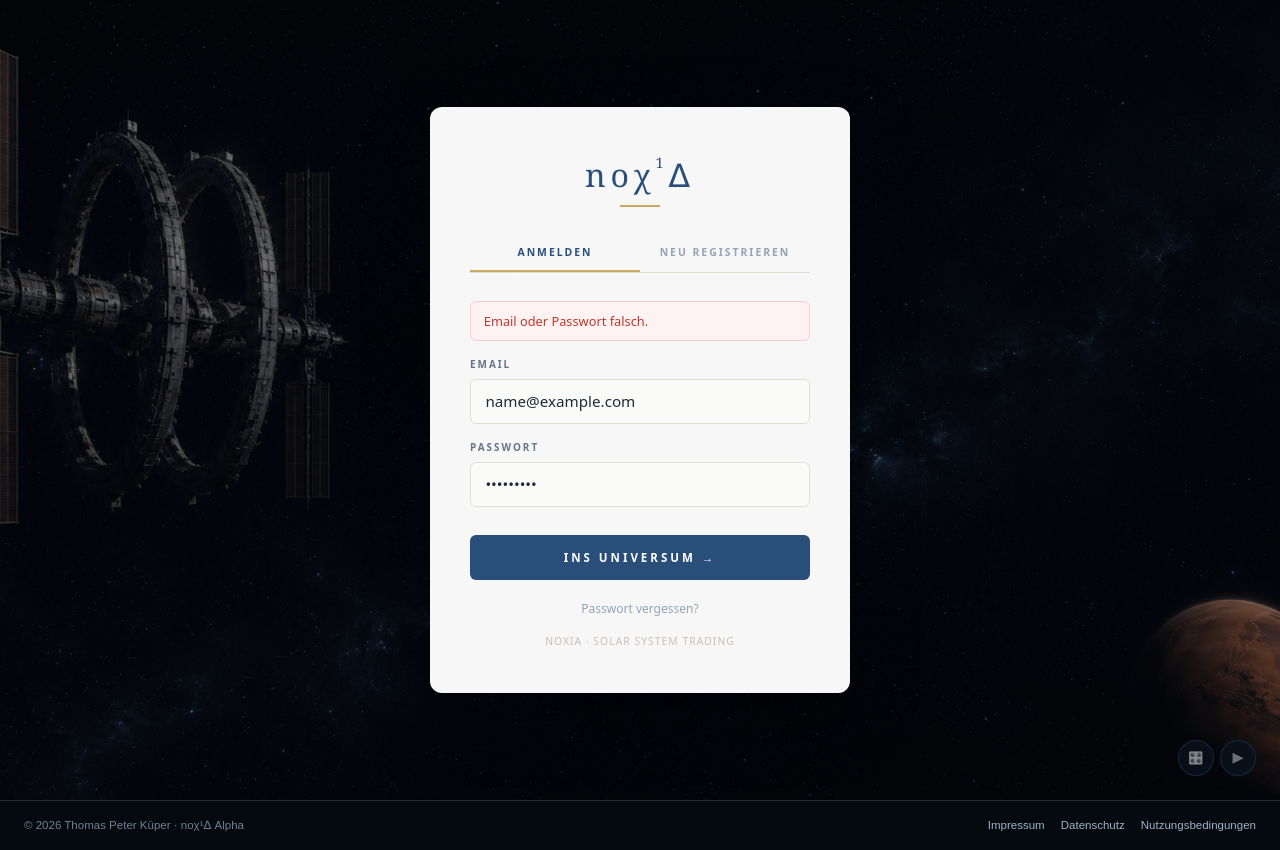
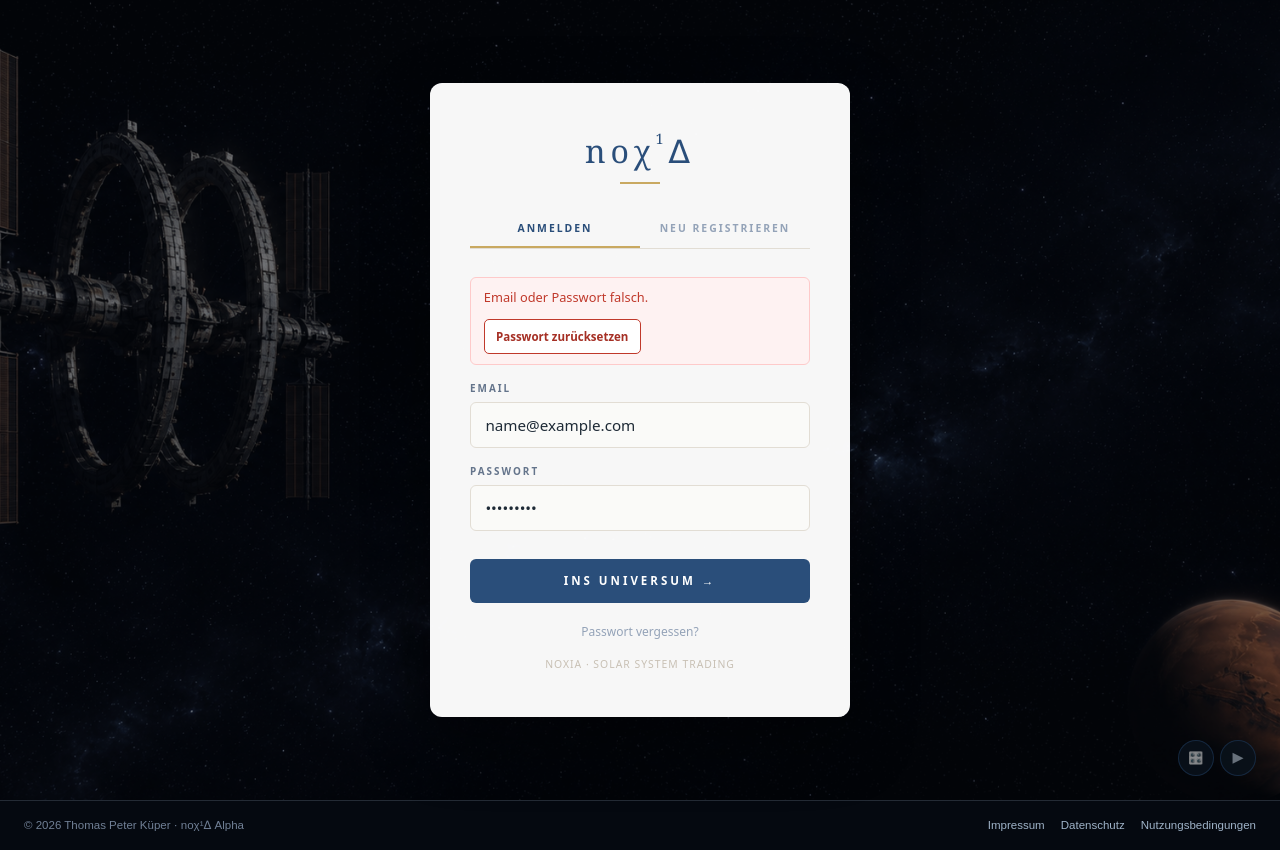
Before and after one commit to thomaspeterkueper/noxiagame, a Next.js app: page /auth/login in a window 1280 px wide. Both pictures are taken after typing "name@example.com", "Sample123" into the empty fields and a click on the button "INS UNIVERSUM →". Built offline with nearby package versions, Linux system fonts and the light colour scheme; no server answers.

Commit message:
feat(auth): show password reset after failed login

```diff
--- a/app/auth/login/page.tsx
+++ b/app/auth/login/page.tsx
@@ -16,6 +16,7 @@ export default function LoginPage() {
   const [error, setError]       = useState('')
   const [loading, setLoading]   = useState(false)
   const [visible, setVisible]   = useState(false)
+  const [loginFailed, setLoginFailed] = useState(false)
 
   // Fade-in nach Mount
   useEffect(() => { setTimeout(() => setVisible(true), 50) }, [])
@@ -23,6 +24,7 @@ export default function LoginPage() {
   async function handleLogin(e: React.FormEvent) {
     e.preventDefault()
     setError('')
+    setLoginFailed(false)
     setLoading(true)
 
     const supabase = createClient()
@@ -47,6 +49,7 @@ export default function LoginPage() {
       } else {
         setError('Email oder Passwort falsch.')
       }
+      setLoginFailed(true)
       setLoading(false)
       return
     }
@@ -124,6 +127,26 @@ export default function LoginPage() {
         {error && (
           <div style={{ background: '#fef2f2', border: '1px solid #fecaca', borderRadius: '6px', padding: '0.6rem 0.8rem', fontSize: '0.8rem', color: '#c0392b', marginBottom: '1rem' }}>
             {error}
+            {loginFailed && (
+              <div style={{ marginTop: '0.75rem' }}>
+                <Link
+                  href={`/auth/reset-password?email=${encodeURIComponent(email.trim().toLowerCase())}`}
+                  style={{
+                    display: 'inline-block',
+                    background: '#fff',
+                    border: '1px solid #c0392b',
+                    borderRadius: '5px',
+                    padding: '0.5rem 0.7rem',
+                    color: '#a52f24',
+                    fontSize: '0.72rem',
+                    fontWeight: 700,
+                    textDecoration: 'none',
+                  }}
+                >
+                  Passwort zurücksetzen
+                </Link>
+              </div>
+            )}
           </div>
         )}
 
```
